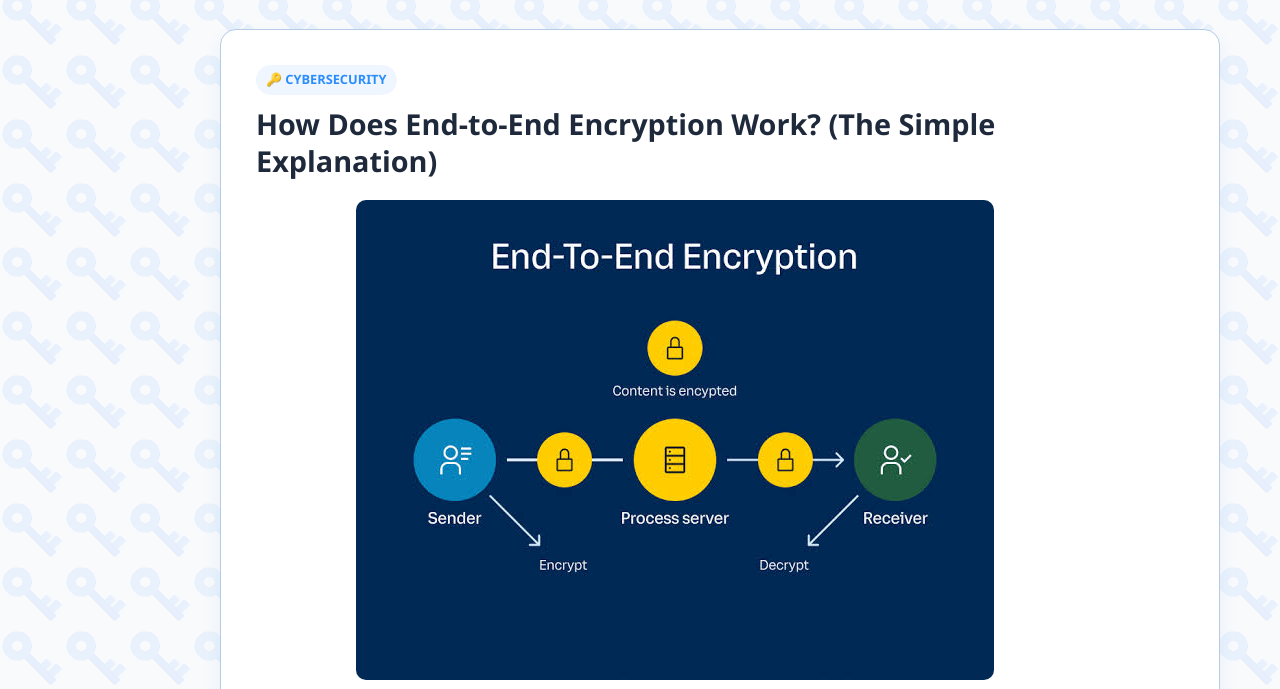
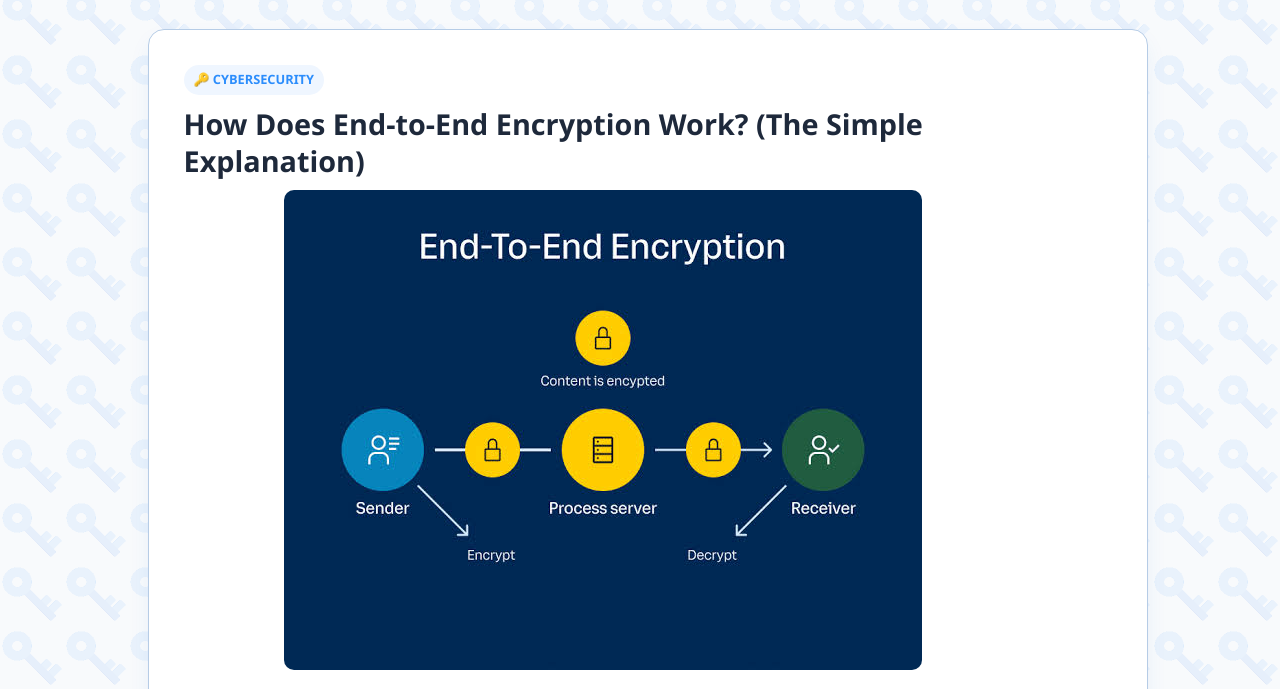
Before and after one commit to zetavaultdl/zetavault, a website: page how-does-end-to-end-encryption-work.html in a window 1280 px wide. Shown: the part 78-767 px from the top of the page. Drawn offline with Linux system fonts and the light colour scheme.

Commit message:
Add files via upload

```diff
--- a/how-does-end-to-end-encryption-work.html
+++ b/how-does-end-to-end-encryption-work.html
@@ -11,7 +11,7 @@
     <meta name="description" content="What is end-to-end encryption (E2EE)? Learn how this secure communication process keeps your private messages completely safe from hackers and third parties.">
     <style>
         .article-container {
-            margin: 0px 0px 0px 160px;
+            margin: 0px 0px 0px 15px;
             max-width: 1000px !important;
             padding: 35px;
         }
@@ -38,6 +38,7 @@
             margin-bottom: 10px;
         }
         .article-banner{
+            display: none;
             max-width: 700px;
             border-radius: 10px;
             margin: 10px 0px 0px 100px;
@@ -89,6 +90,11 @@
         }
         .btn-back-blog:hover {
             background-color: #0056b3;
+        }
+        @media (min-width: 768px) {
+            .article-banner{
+                display: flex;
+            }
         }
     </style>
 </head>
```
